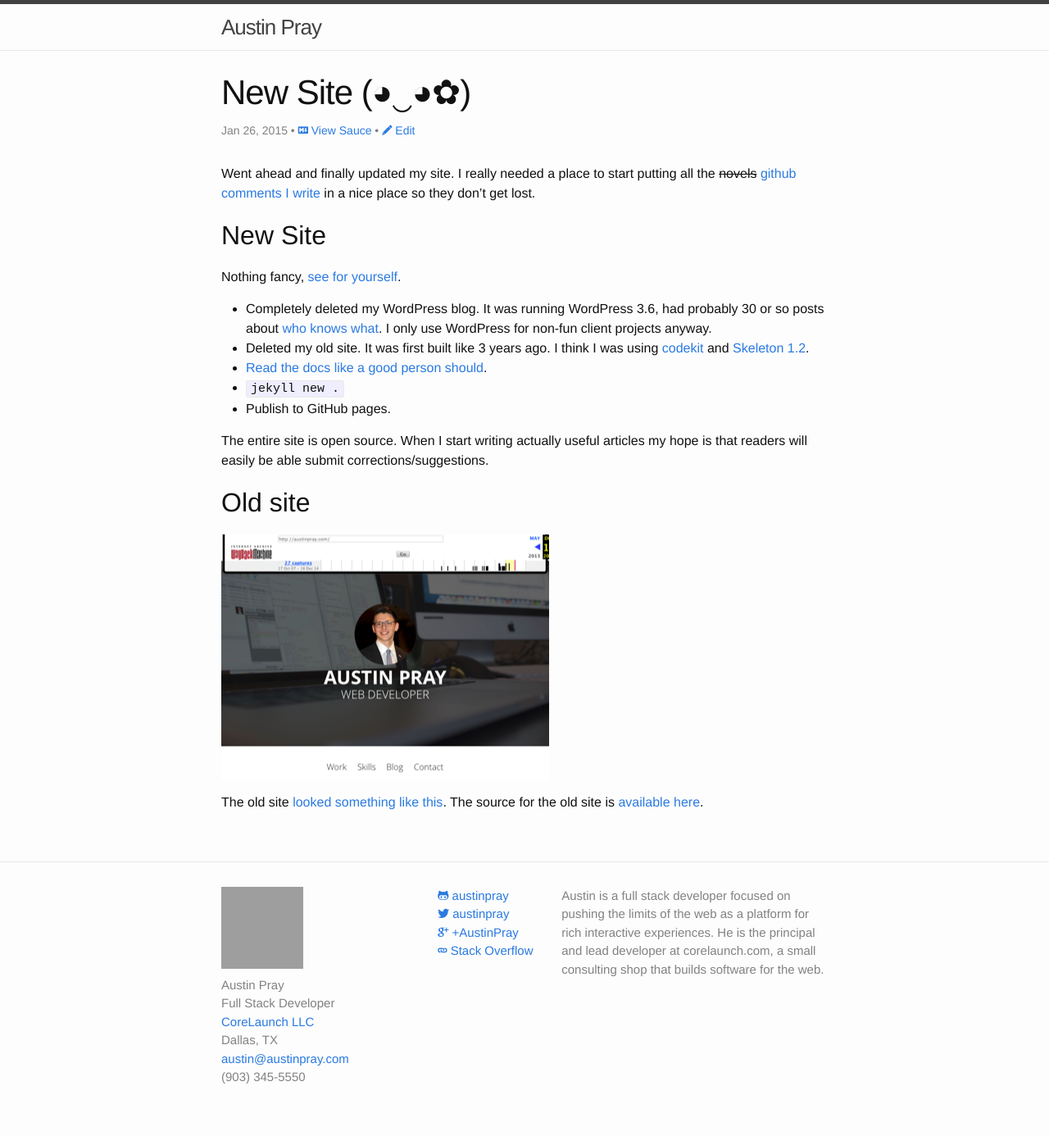
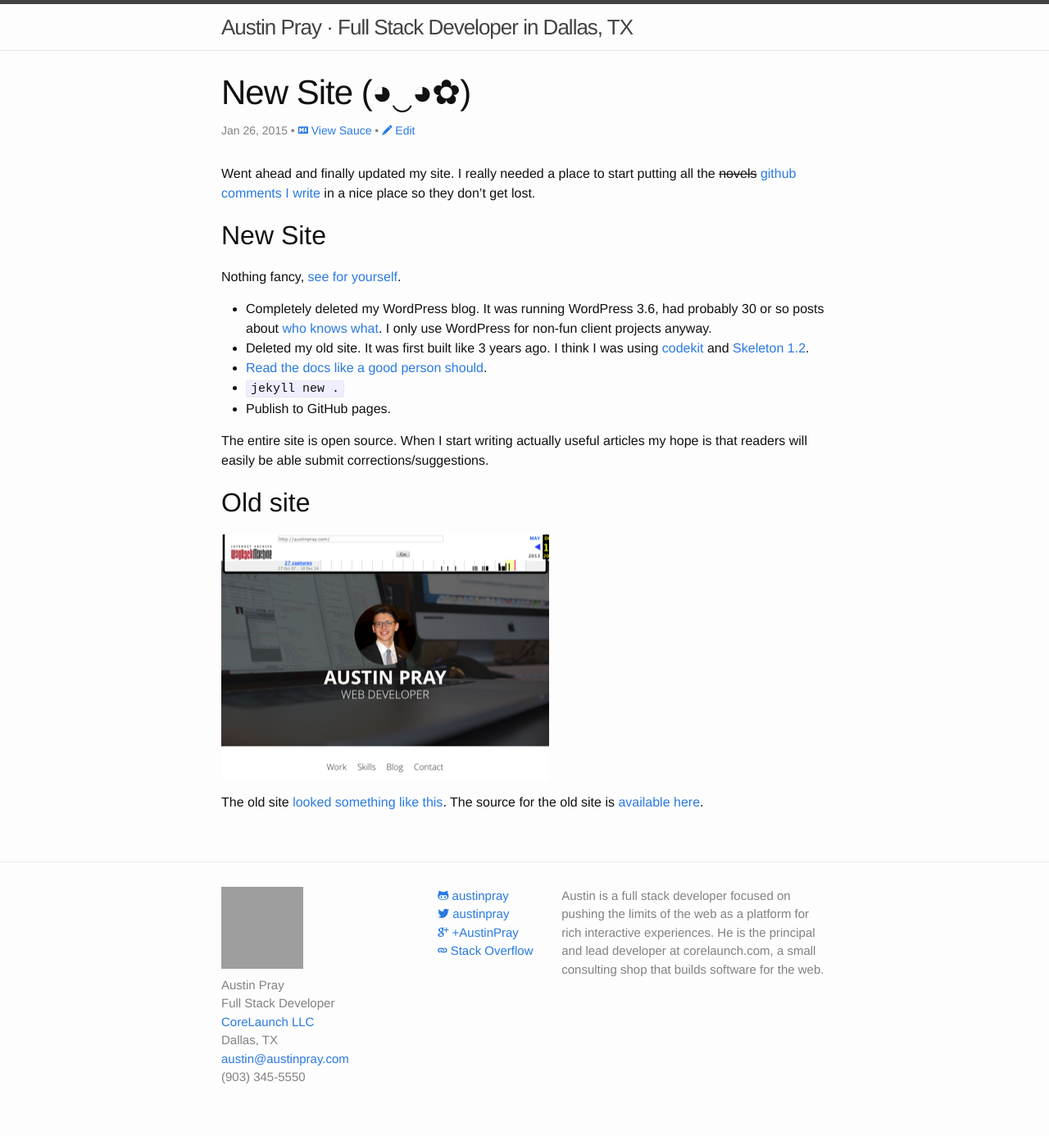
Before and after one commit to austinpray/austinpray.com, a Jekyll site: the page built from _posts/2015-01-26-new-site.md, in a window 1280 px wide. Shown: the whole page at 82% size. Built offline with Jekyll 4.4.1, drawn with Linux system fonts in a browser that asks for light colours; comment, search, counter and statistics services are not loaded; grey boxes are pictures that could not be loaded.

Commit message:
Adds proper title

```diff
--- a/_config.yml
+++ b/_config.yml
@@ -1,5 +1,5 @@
 # Site settings
-title: Austin Pray
+title: Austin Pray · Full Stack Developer in Dallas, TX
 byline: writes software for the web.
 email: austin@austinpray.com
 description: > # this means to ignore newlines until "baseurl:"
```
